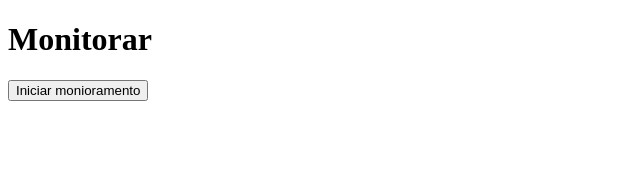
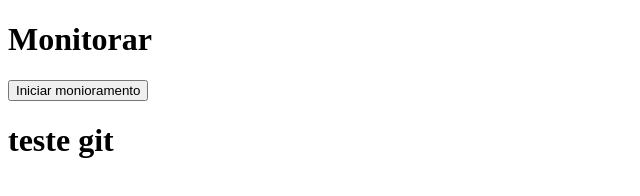
Before and after one commit to igorquintino/Monitoramento, a plain HTML site: page index.html in a window 1280 px wide. Shown: the whole page, without its empty margins (0-640 px from the left). Drawn offline with Linux system fonts and the light colour scheme.

Commit message:
teste git

```diff
--- a/index.html
+++ b/index.html
@@ -8,6 +8,7 @@
 <body>
     <h1>Monitorar</h1>
     <button onclick="teste">Iniciar monioramento</button>
+    <h1>teste git</h1>
 </body>
 <script src="scripts.js"></script>
 </html>
--- a/scripts.js
+++ b/scripts.js
@@ -9,3 +9,5 @@ function teste(precoAnterior, precoAtual){
         return 'sem promoção';
     }
 }
+
+// teste git
```
